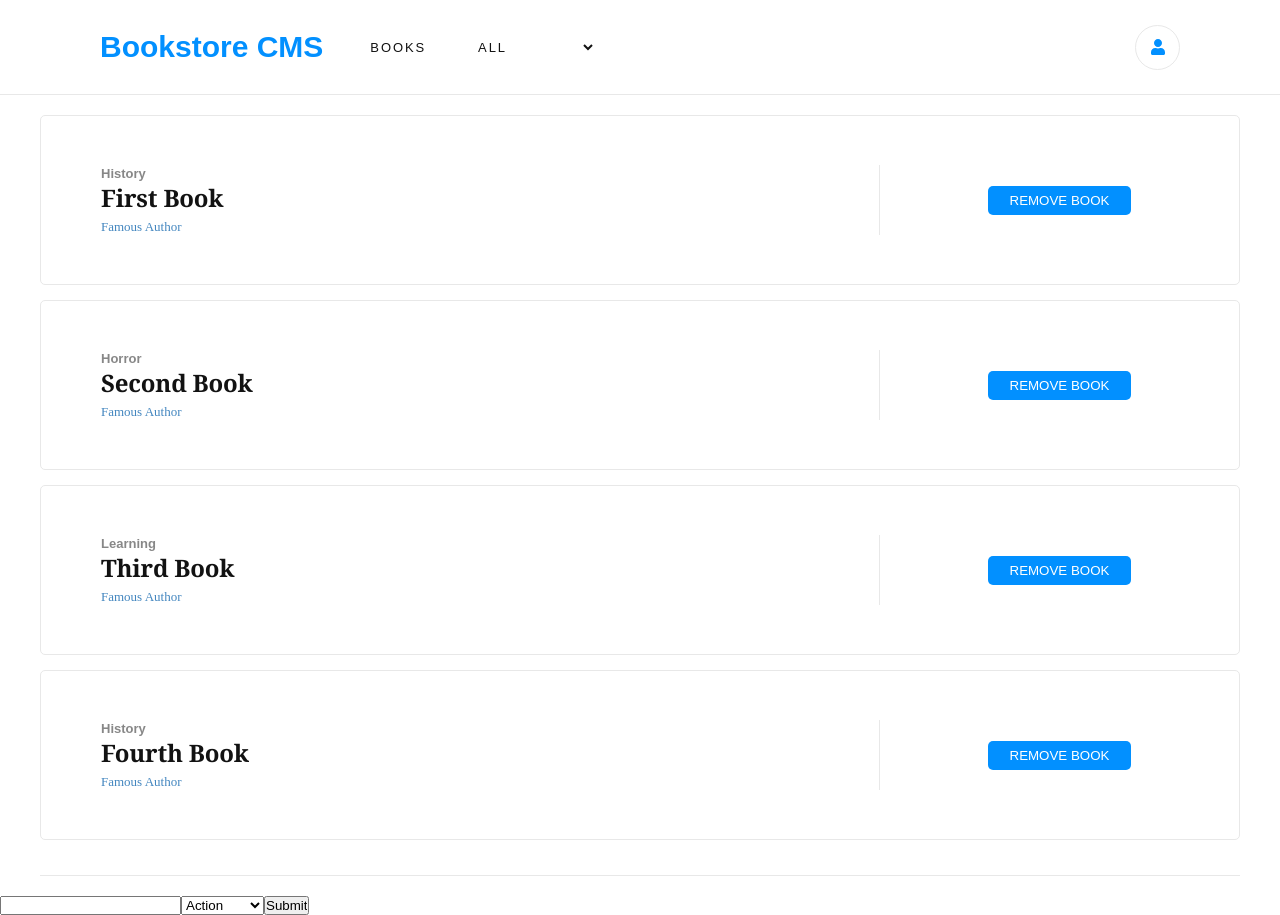
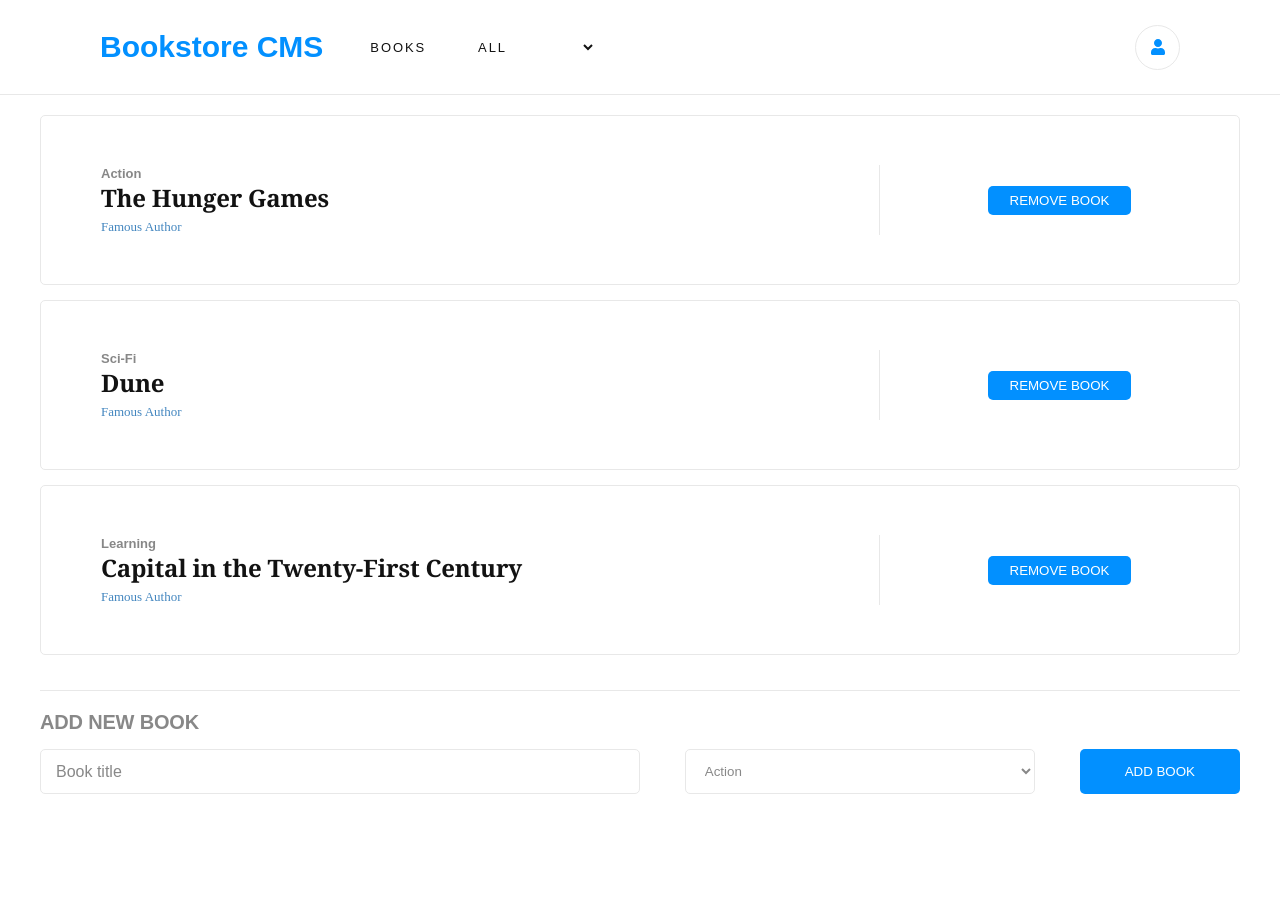
Before and after one commit to ermin-cahtarevic/react-bookstore, a React (Create React App) app: page / in a window 1280 px wide. After the commit the page ends 834 px from the top, so only its background shows below. Built offline with nearby package versions, Linux system fonts and the light colour scheme.

Commit message:
Update initial state and add styling for books form

```diff
--- a/src/containers/BooksForm.js
+++ b/src/containers/BooksForm.js
@@ -4,6 +4,7 @@ import PropTypes from 'prop-types';
 import { createBook } from '../actions/index';
 import getId from '../helpers/getId';
 import categories from '../helpers/categories';
+import '../styles/books-form.css';
 
 const categoryList = categories();
 
@@ -39,15 +40,20 @@ class BooksForm extends React.Component {
   render() {
     const { title, category } = this.state;
     return (
+      <div className="form-wrap">
+        <h2 className="form-label">Add new book</h2>
         <form onSubmit={this.handleSubmit}>
           <input
+            className="title-input"
             type="text"
             name="title"
+            placeholder="Book title"
             value={title}
             onChange={this.handleChange}
             required
           />
           <select
+            className="category-select"
             name="category"
             value={category}
             onChange={this.handleChange}
@@ -66,8 +72,9 @@ class BooksForm extends React.Component {
             }
           </select>
 
-        <input type="submit" />
+          <input className="add-book-btn" type="submit" value="Add Book" />
         </form>
+      </div>
     );
   }
 }
--- a/src/index.js
+++ b/src/index.js
@@ -9,23 +9,18 @@ import getId from './helpers/getId';
 const initialState = {
   books: [
     {
-      title: 'First Book',
-      category: 'History',
+      title: 'The Hunger Games',
+      category: 'Action',
       id: getId(),
     },
     {
-      title: 'Second Book',
-      category: 'Horror',
+      title: 'Dune',
+      category: 'Sci-Fi',
       id: getId(),
     },
     {
-      title: 'Third Book',
+      title: 'Capital in the Twenty-First Century',
       category: 'Learning',
-      id: getId(),
-    },
-    {
-      title: 'Fourth Book',
-      category: 'History',
       id: getId(),
     },
   ],
--- /dev/null
+++ b/src/styles/books-form.css
@@ -0,0 +1,61 @@
+.form-wrap {
+  max-width: 1200px;
+  margin: 0 auto 40px;
+}
+
+.form-wrap form {
+  display: flex;
+  justify-content: space-between;
+}
+
+.form-label {
+  font-family: Arial, Helvetica, sans-serif;
+  font-size: 20px;
+  font-weight: 900;
+  letter-spacing: -0.18px;
+  text-transform: uppercase;
+  color: #888888;
+  margin-bottom: 15px;
+}
+
+.title-input {
+  width: 600px;
+  height: 45px;
+  padding: 0 15px;
+  color: #888888;
+  font-size: 16px;
+  border: 1px solid #e8e8e8;
+  border-radius: 5px;
+}
+
+::placeholder {
+  color: #888888;
+  opacity: 1;
+}
+
+.category-select {
+  width: 350px;
+  border: 1px solid #e8e8e8;
+  background-color: transparent;
+  border-radius: 5px;
+  padding: 0 15px;
+  color: #888888;
+}
+
+.category-select:focus {
+  outline-offset: none;
+}
+
+.add-book-btn {
+  padding: 7px 45px;
+  background-color: #0290ff;
+  border-radius: 5px;
+  color: white;
+  text-transform: uppercase;
+  border: none;
+}
+
+.add-book-btn:hover {
+  cursor: pointer;
+  background-color: #005697;
+}
```
Lines whose indentation alone changed are shown as unchanged.
